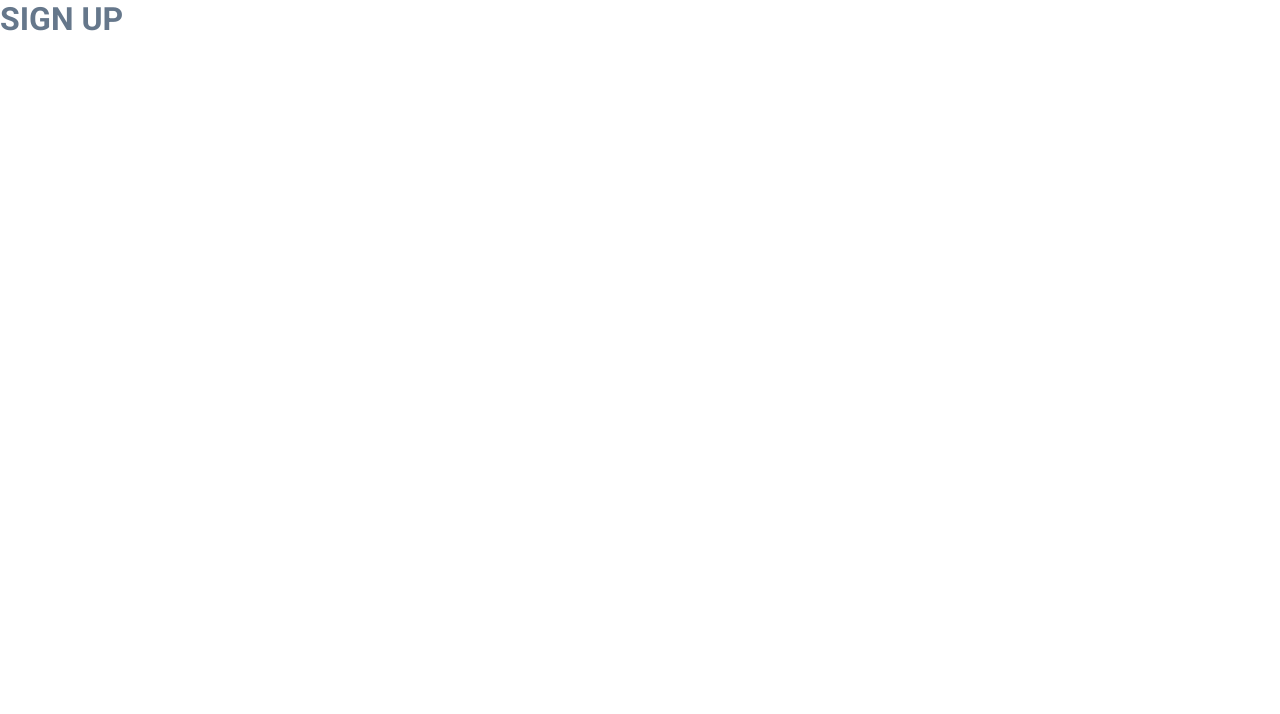
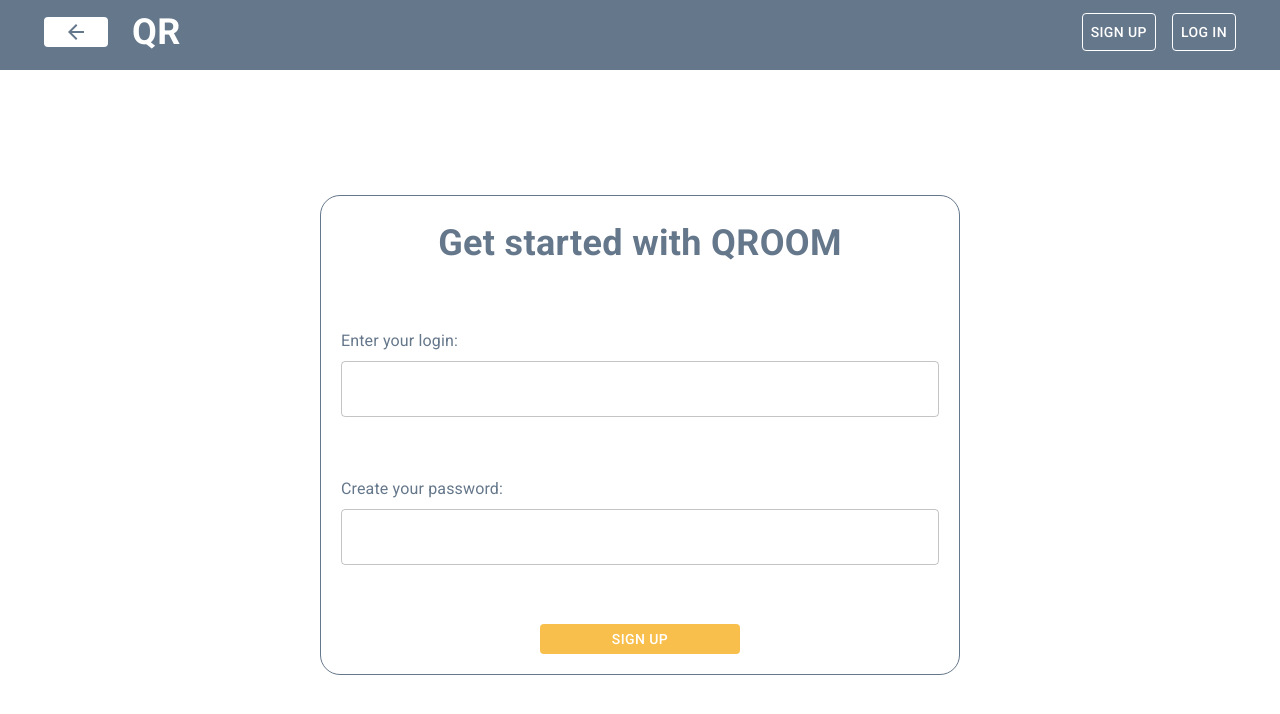
Before and after one commit to julesadikhanyan/qroom-client, a React app: page /signup in a window 1280 px wide. Shown: the top 714 px of the page. Built offline with nearby package versions, Linux system fonts and the light colour scheme.

Commit message:
Style: sign_up page

```diff
--- a/src/components/DarkHeader/index.tsx
+++ b/src/components/DarkHeader/index.tsx
@@ -14,7 +14,12 @@ const DarkHeader: React.FC = () => {
 
     return (
         <Box sx={{ flexGrow: 1 }}>
-            <AppBar position="static" sx={{ padding: "0 20px 0 20px", height: "70px", boxShadow: "none" }}>
+            <AppBar position="static" sx={{
+                padding: "0 20px 0 20px",
+                height: "70px",
+                boxShadow: "none",
+                boxSizing: "border-box"
+            }}>
                 <Toolbar>
                     <Stack
                         sx={{ flexGrow: 1, alignItems: "center"}}
--- a/src/pages/SignUp/index.tsx
+++ b/src/pages/SignUp/index.tsx
@@ -1,10 +1,65 @@
 import React from "react";
+import {Box, Button, Stack, TextField, Typography} from "@mui/material";
+
+import DarkHeader from "../../components/DarkHeader";
+import theme from "../../style/theme";
 
 const SignUp: React.FC = () => {
     return (
-        <>
-            <h1>SIGN UP</h1>
-        </>
+        <Box sx={{
+            height: "100vh"
+        }}>
+            <DarkHeader/>
+            <Box sx={{
+                height: "calc(100vh - 70px)",
+                display: "flex",
+                justifyContent: "center",
+                alignItems: "center",
+                minHeight: "500px"
+            }}>
+                <Box sx={{
+                    width: "50vw",
+                    height: "60vh",
+                    border: `1px solid ${theme.palette.primary.main}`,
+                    borderRadius: "20px",
+                    padding: "20px",
+                    boxSizing: "border-box",
+                    display: "flex",
+                    flexDirection: "column",
+                    justifyContent: "space-between",
+                    alignItems: "center",
+                    maxHeight: "500px",
+                    minHeight: "350px"
+                }}>
+                    <Typography sx={{
+                        fontSize: 36,
+                        fontWeight: "bold",
+                        textAlign: "center"
+                    }}>Get started with QROOM</Typography>
+                    <Stack spacing={1} sx={{
+                        width: "100%"
+                    }}>
+                        <Typography>Enter your login:</Typography>
+                        <TextField fullWidth/>
+                    </Stack>
+                    <Stack spacing={1} sx={{
+                        width: "100%"
+                    }}>
+                        <Typography>Create your password:</Typography>
+                        <TextField fullWidth/>
+                    </Stack>
+                    <Button sx={{
+                        width: 200,
+                        height: 30,
+                        backgroundColor: theme.palette.secondary.main,
+                        color: "#FFFFFF",
+                        "&:hover": {
+                            backgroundColor: theme.palette.secondary.main
+                        }
+                    }}>Sign up</Button>
+                </Box>
+            </Box>
+        </Box>
     )
 }
 
```
